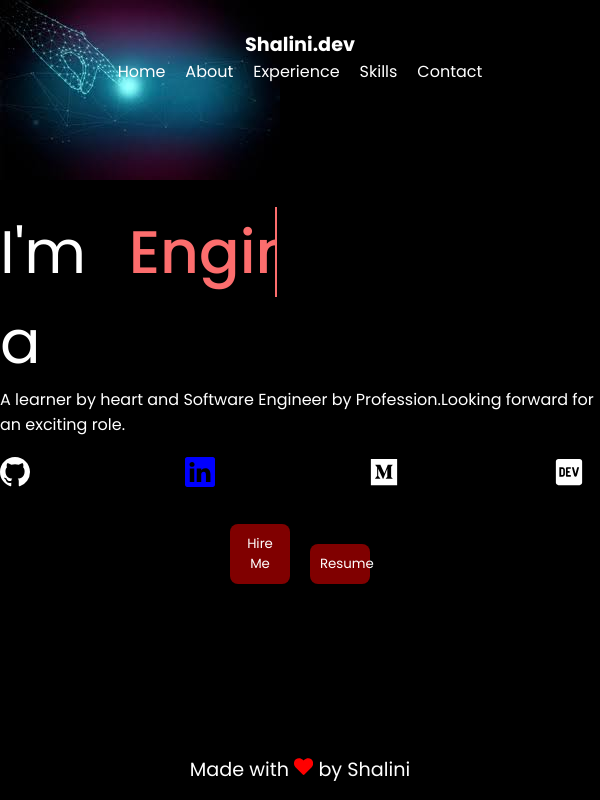
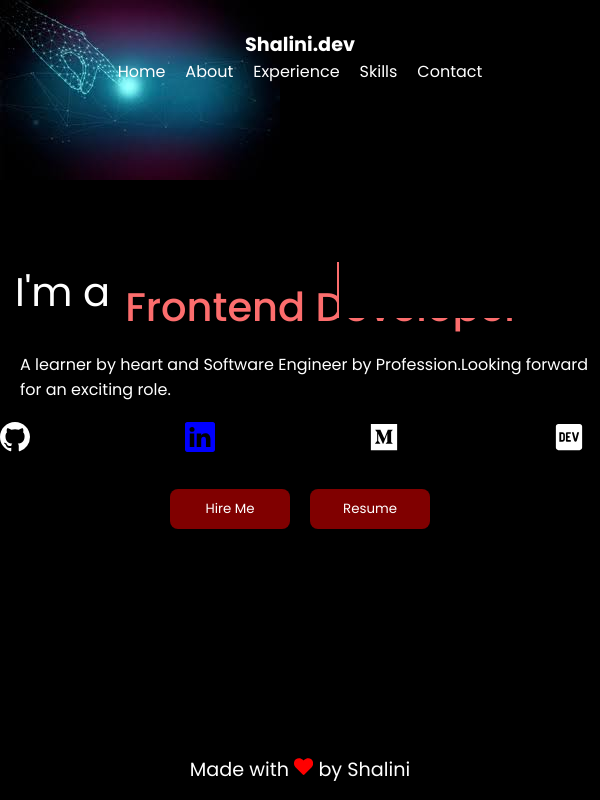
Before and after one commit to shalini47ch/Portfolio, a React (Create React App) app: page /home in a window 600 px wide. Built offline with nearby package versions, Linux system fonts and the light colour scheme.

Commit message:
media queries added

```diff
--- a/src/Experience/Timelinenew.jsx
+++ b/src/Experience/Timelinenew.jsx
@@ -3,9 +3,7 @@ import React from "react";
 import Timeline from "@material-ui/lab/Timeline";
 import TimelineItem from "@material-ui/lab/TimelineItem";
 import TimelineSeparator from "@material-ui/lab/TimelineSeparator";
-import TimelineConnector from "@material-ui/lab/TimelineConnector";
 import TimelineContent from "@material-ui/lab/TimelineContent";
-import TimelineDot from "@material-ui/lab/TimelineDot";
 import TimelineOppositeContent from "@material-ui/lab/TimelineOppositeContent";
 import logo from "./image.png";
 import "./style.css";
@@ -21,7 +19,7 @@ export default function CustomizedTimeline() {
               2021-Nov 2021)
             </span>
           </div>
-          <div>
+          <div className="information">
             Implemented HTML, CSS, JavaScript, and React JS to create responsive
             and accessible web pages for a client. Employed the micro frontend
             architecture and adopted the atomic design pattern. As a result of
@@ -34,8 +32,7 @@ export default function CustomizedTimeline() {
           </div>
         </TimelineOppositeContent>
         <TimelineSeparator>
-          <TimelineDot></TimelineDot>
-          <TimelineConnector />
+
         </TimelineSeparator>
         <TimelineContent></TimelineContent>
       </TimelineItem>
@@ -47,15 +44,14 @@ export default function CustomizedTimeline() {
               Technology(Jan 2021-Aug 2021)
             </span>
           </div>
-          <div>
+          <div className="information">
             Developed leading-edge e-commerce websites. Reusable CSS files were
             created by implementing TDD. Applied Context Api and used linters
             such as eslint and prettier to improve code quality by 40%.
           </div>
         </TimelineOppositeContent>
         <TimelineSeparator>
-          <TimelineDot color="primary"></TimelineDot>
-          <TimelineConnector />
+
         </TimelineSeparator>
         <TimelineContent></TimelineContent>
       </TimelineItem>
--- a/src/Experience/style.css
+++ b/src/Experience/style.css
@@ -1,7 +1,26 @@
-.heading{
-    white-space:nowrap;
-    border-bottom: 2px solid maroon;
+.heading {
+  white-space: nowrap;
+  border-bottom: 2px solid maroon;
 }
-.company-logo{
-    width: 8%;
+.company-logo {
+  width: 8%;
 }
+
+/*for mobile devices*/
+@media (min-width: 320px) and (max-width: 480px) {
+  .heading {
+    margin-left: 60px;
+  }
+  .information {
+    margin-left: 40px;
+  }
+}
+
+/* low resolution tablets and Ipad     */
+
+@media (min-width: 481px) and (max-width: 767px) {
+  .heading {
+    font-size: 15px;
+    margin: 30px;
+  }
+}
--- a/src/Home/Home.jsx
+++ b/src/Home/Home.jsx
@@ -8,6 +8,9 @@ import "./style.css";
 const Home = () => {
   const downloadFile=()=>{
     window.location.href="https://drive.google.com/drive/folders/1D1MAz6rY_CBHV0xMAST5rPbe7pu28CdS"
+  }
+  const hireme=()=>{
+    window.location.href="https://shalini47choudhary@gmail.com"
   }
   return (
     <>
@@ -39,7 +42,7 @@ const Home = () => {
         <a href="https://dev.to/shalini47ch"><FaDev color="white" size="30px"/></a>
       </div>
       <div className="hire-me">
-      <button>Hire Me</button>
+      <button onClick={hireme}>Hire Me</button>
       <button onClick={downloadFile}>Resume</button>
       </div>
     </>
--- a/src/Home/style.css
+++ b/src/Home/style.css
@@ -20,6 +20,7 @@ body {
   color: #fff;
   font-size: 60px;
   font-weight: 400;
+  white-space: nowrap;
 }
 .wrapper .dynamic-txts {
   margin-left: 15px;
@@ -89,4 +90,57 @@ button {
   background: maroon;
   color: white;
   border: 0;
+  cursor:pointer;
 }
+/*media query for mobiles*/
+@media (max-width: 480px) {
+  .wrapper .static-txt {
+    white-space: nowrap;
+    margin-left: 25px;
+    font-size: 25px;
+    font-weight: 400;
+  }
+  .dynamic-txts li {
+    font-size: 30px;
+    font-weight: 500;
+  }
+  p {
+    margin-left: 20px;
+  }
+  button{
+    width:20%;
+  }
+}
+/*media query for smaller ipads */
+@media (min-width: 481px) and (max-width: 767px) {
+  .wrapper .static-txt {
+    white-space: nowrap;
+    margin-left: 15px;
+    font-size: 40px;
+    font-weight: 400;
+  }
+  .dynamic-txts li {
+    list-style: none;
+    color: #fc6d6d;
+    font-size: 40px;
+    font-weight: 500;
+    position: relative;
+    top: 0;
+  }
+  p {
+    margin-left: 20px;
+  }
+  button {
+    width: 20%;
+  }
+  .dynamic-txts li span::after {
+    content: "";
+    position: absolute;
+    left: 0;
+    height: 100%;
+    width: 100%;
+    background: black;
+    border-left: 2px solid #fc6d6d;
+    animation: typing 3s steps(10) infinite;
+  }
+}
```
